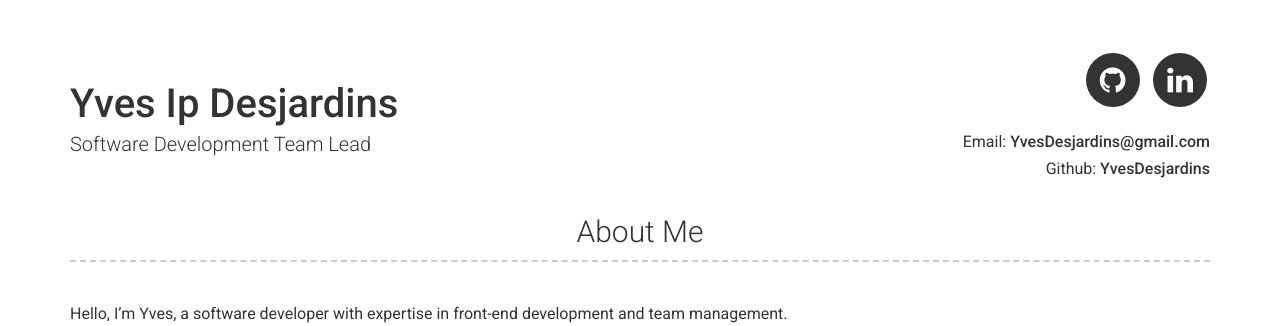
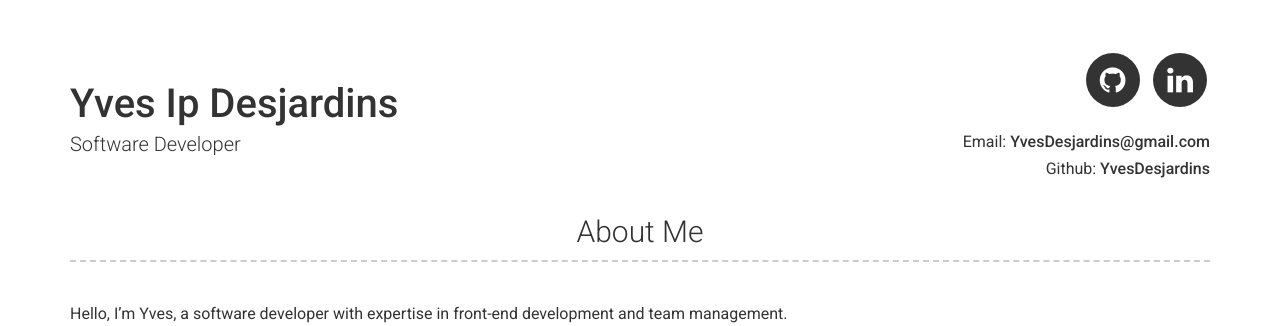
Before and after one commit to YvesDesjardins/YvesDesjardins.github.io, a Jekyll site: the page built from index.md, in a window 1280 px wide. Shown: the top 326 px of the page. Built offline with Jekyll 4.4.1, drawn with Linux system fonts in a browser that asks for light colours.

Commit message:
Update title

```diff
--- a/_config.yml
+++ b/_config.yml
@@ -4,7 +4,7 @@
 
 # Personal info
 name: Yves Ip Desjardins
-title: Software Development Team Lead
+title: Software Developer
 email: YvesDesjardins@gmail.com
 website: www.github.com/YvesDesjardins
 # phone: +1(604)401-4639
```
